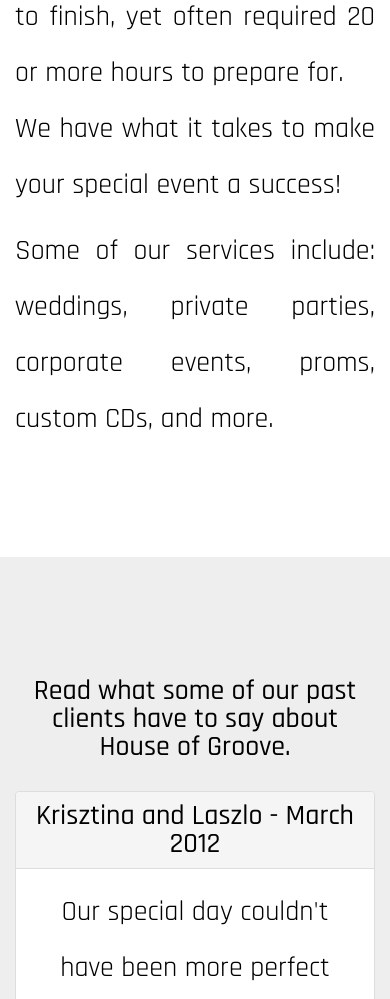
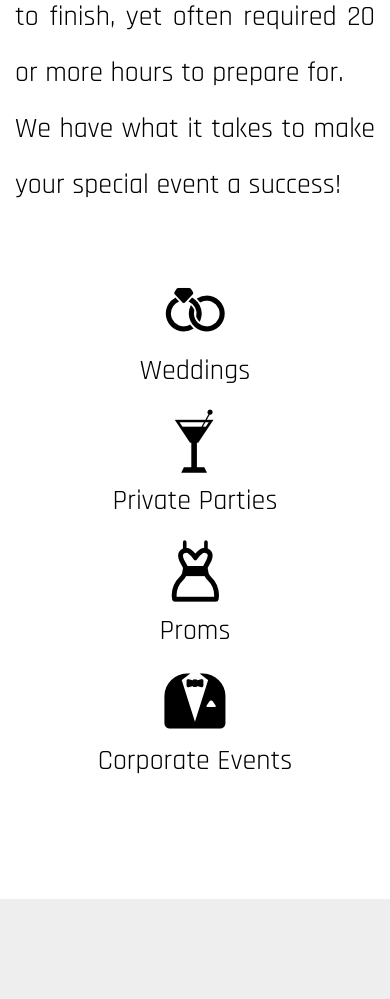
Before and after one commit to jqn-development/houseofgroove, a PHP site: page / in a window 390 px wide. Shown: the part 3950-4949 px from the top of the page. Run offline with PHP 8.4, Linux system fonts and the light colour scheme; some libraries are stand-ins or nearby versions.

Commit message:
Changes to services sections. Added services icons.

```diff
--- a/css/groovy.css
+++ b/css/groovy.css
@@ -34,6 +34,10 @@ html {
   .top-nav-collapse {
     padding: 0;
   }
+}
+
+.navbar-default {
+  background-color: #fff;
 }
 
 .logo-top {
@@ -76,6 +80,12 @@ html {
   line-height: 60px;
   color: red;
 }
+
+.intro-section .img-responsive {
+  max-width: 80%;
+}
+
+/**************************/
 
 .about-section {
   display: table;
@@ -123,6 +133,8 @@ html {
   width: 100%;
 }
 
+/**************************/
+
 .services-section {
   display: table;
   width: 100%;
@@ -149,6 +161,11 @@ html {
   font-size: 2em;
   line-height: 2em;
 }
+
+.services-list {
+  padding-top: 4em;
+}
+/**************************/
 
 .testimonials-section {
   display: table;
@@ -183,6 +200,8 @@ html {
   line-height: 2em;
 }
 
+/**************************/
+
 .contact-section {
   display: table;
   width: 100%;
@@ -209,6 +228,8 @@ html {
   font-size: 30px;
   line-height: 60px;
 }
+
+/**************************/
 
 .social-section {
   display: table;
@@ -238,6 +259,8 @@ html {
   color: #000;
 }
 
+/**************************/
+
 footer {
   color: white;
   background: black;
@@ -249,6 +272,8 @@ footer p {
   font-size: 1.4em;
   line-height: 2em;
 }
+
+/**************************/
 
 .floating-label-form-group {
   position: relative;
--- a/index.html
+++ b/index.html
@@ -3,11 +3,19 @@
 
 <head>
 
+  <!-- Define Charset -->
   <meta charset="utf-8">
+
+  <!-- Meta Tags -->
   <meta http-equiv="X-UA-Compatible" content="IE=edge">
   <meta name="viewport" content="width=device-width, initial-scale=1">
-  <meta name="description" content="">
-  <meta name="author" content="">
+
+  <meta name="author" content="DJ Luda">
+  <meta name="description" content="We are Colorado's professional DJs. Serving
+  Denver and Colorado Springs areas. Contact us to book your event.">
+  <meta name="keywords" content="DJ, Colorado Springs, Denver, weddings, parties,
+  corporate, events">
+
 
   <title>Colorado Springs Professional DJ</title>
 
@@ -146,8 +154,25 @@
               start to finish, yet often required 20 or more hours to prepare for.<br/>
               We have what it takes to make your special event a success!
             </p>
-            <p>Some of our services include: weddings, private parties, corporate events, proms, custom CDs, and more.</p>
           </div>
+        </div>
+      </div>
+      <div class="row services-list">
+        <div class="col-md-3">
+          <img src="icons/wedding-rings-diamond-64.png" alt="Weddings" />
+          <p>Weddings</p>
+        </div>
+        <div class="col-md-3">
+          <img src="icons/martini-64.png" alt="Parties" />
+          <p>Private Parties</p>
+        </div>
+        <div class="col-md-3">
+          <img src="icons/prom-64.png" alt="Proms" />
+          <p>Proms</p>
+        </div>
+        <div class="col-md-3">
+          <img src="icons/suit-64.png" alt="Corporate Events" />
+          <p>Corporate Events</p>
         </div>
       </div>
     </div>
```
Also changed, not shown: icons/martini-64.png (added), icons/prom-64.png (added), icons/suit-64.png (added), icons/suitcase32.png (added), icons/wedding-rings-diamond-64.png (added).
